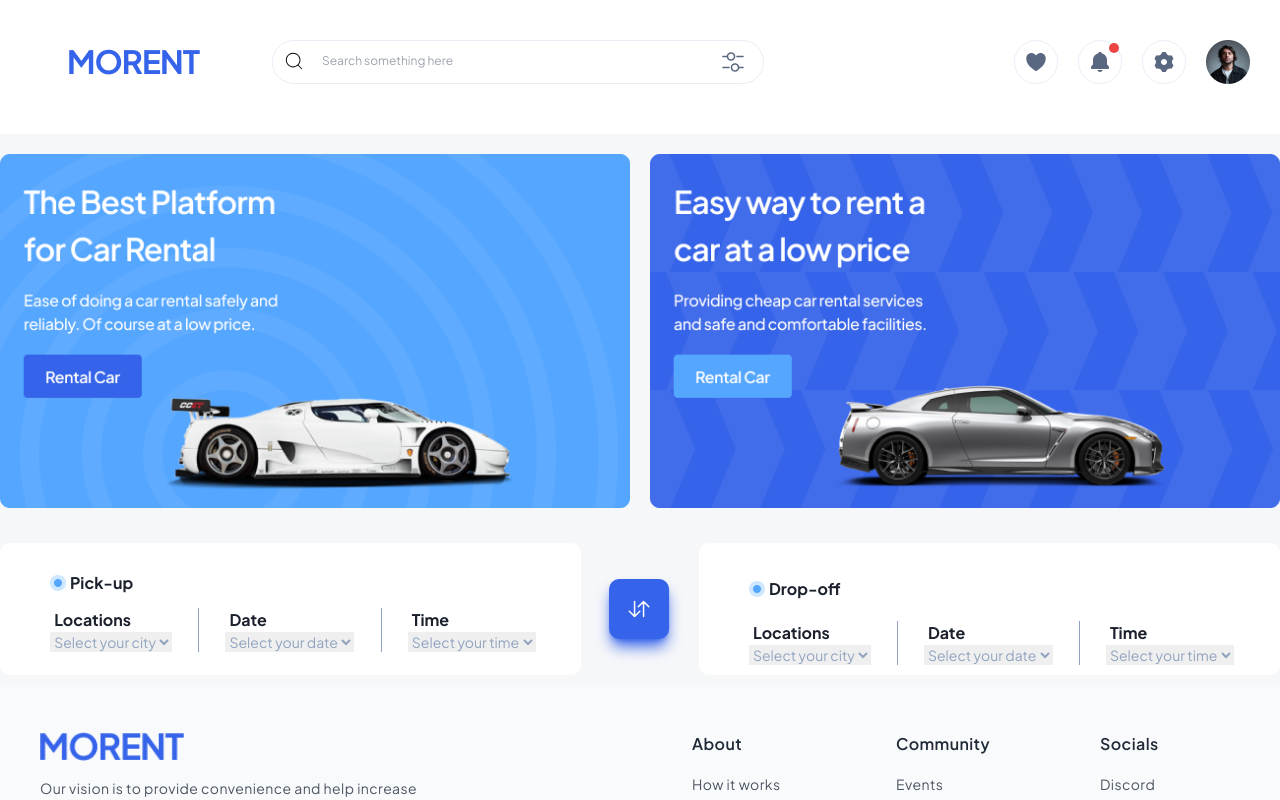
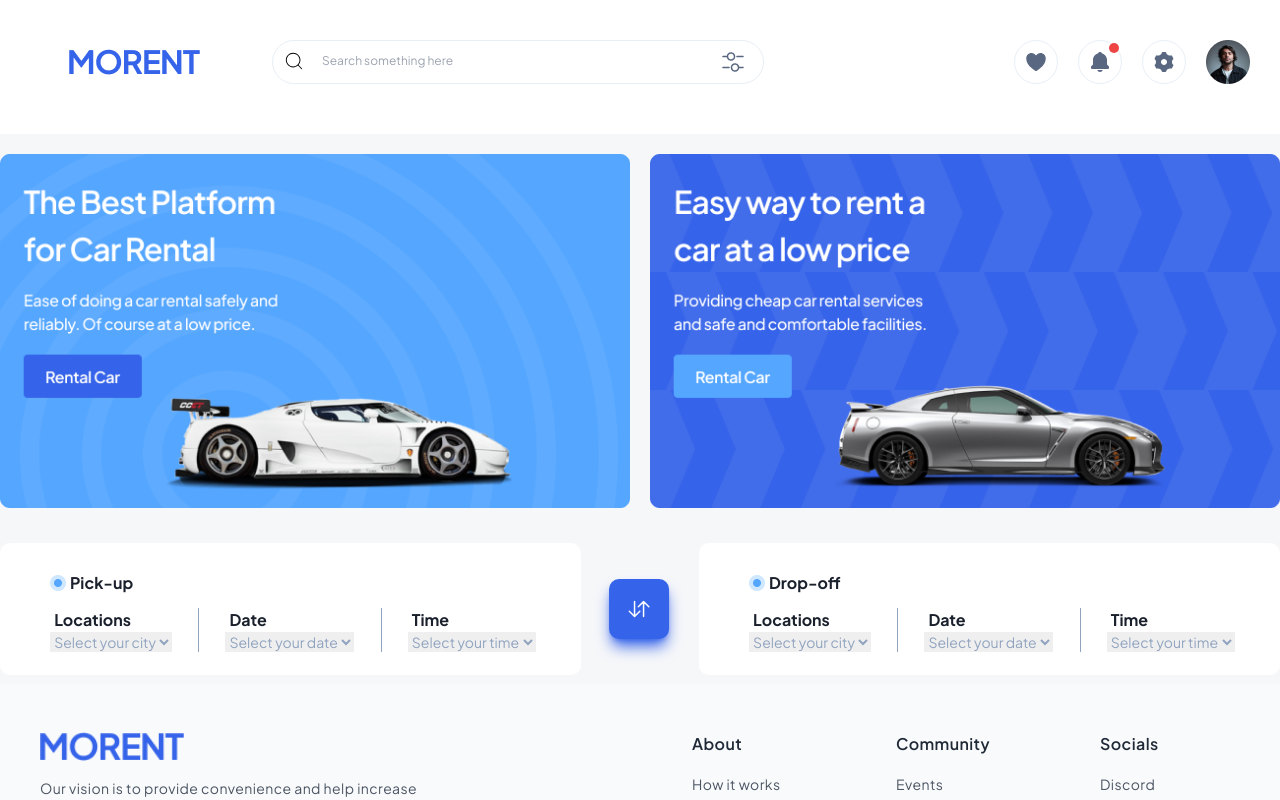
Before and after one commit to Aashra55/car-rent-website-ui, a Next.js app: page /Hero-Section in a window 1280 px wide. Shown: the top 800 px of the page. Built offline with nearby package versions, Linux system fonts and the light colour scheme.

Commit message:
Update page.tsx

```diff
--- a/src/app/Hero-Section/page.tsx
+++ b/src/app/Hero-Section/page.tsx
@@ -80,12 +80,12 @@ export default function HeroSec(){
                 <div className="bg-[#3563E9] text-[white] rounded-[10px] mt-[0px] ml-[0px] lg:mt-[60px] lg:ml-[58px] z-50 h-[60px] w-[60px] flex justify-center items-center lg:static absolute top-[125%] left-[50%] translate-x-[-50%] translate-y-[-50%] shadow-lg shadow-[#3563E9]">
                 <IoSwapVertical className="text-white text-[24px]" />
                 </div>
-                <div className="z-0 lg:w-[582px] w-[90vw] lg:h-[132px] h-auto rounded-[10px] justify-evenly bg-white flex flex-col lg:pl-[50px] p-[5px] pt-[30px] gap-[15px] lg:pb-[0px] pb-[15px]">
+                <div className="z-0 lg:w-[582px] w-[90vw] lg:h-[132px] h-auto rounded-[10px] bg-white flex flex-col lg:pl-[50px] p-[5px] pt-[30px] gap-[15px] lg:pb-[0px] pb-[15px]">
                 <div className="w-[92px] h-[20px] flex items-center gap-[4px]">
                         <Image src={mark} alt="" className="w-[16px] h-[16px]"/>
                         <p className="font-bold  text-[#1A202C]">Drop-off</p>
                     </div>
-                    <div className="lg:w-[486px] w-[90vw] lg:h-[48px] h-auto flex lg:gap-[26px] flex-row gap-[3px]">
+                    <div className="lg:w-[486px] w-[90vw] lg:h-[48px] h-auto flex justify-evenly lg:gap-[26px] flex-row gap-[3px]">
                         <div className="flex flex-col">
                         <p className="pl-[4px] font-bold  text-[#1A202C] lg:w-auto w-[70px] lg:text-[16px] text-[14px]">Locations</p>
                         <select name="location" id="" className="text-[#90A3BF] lg:text-[14px] text-[12px] lg:w-auto w-[90px] lg:pb-[0px] pb-[4px]">
```
